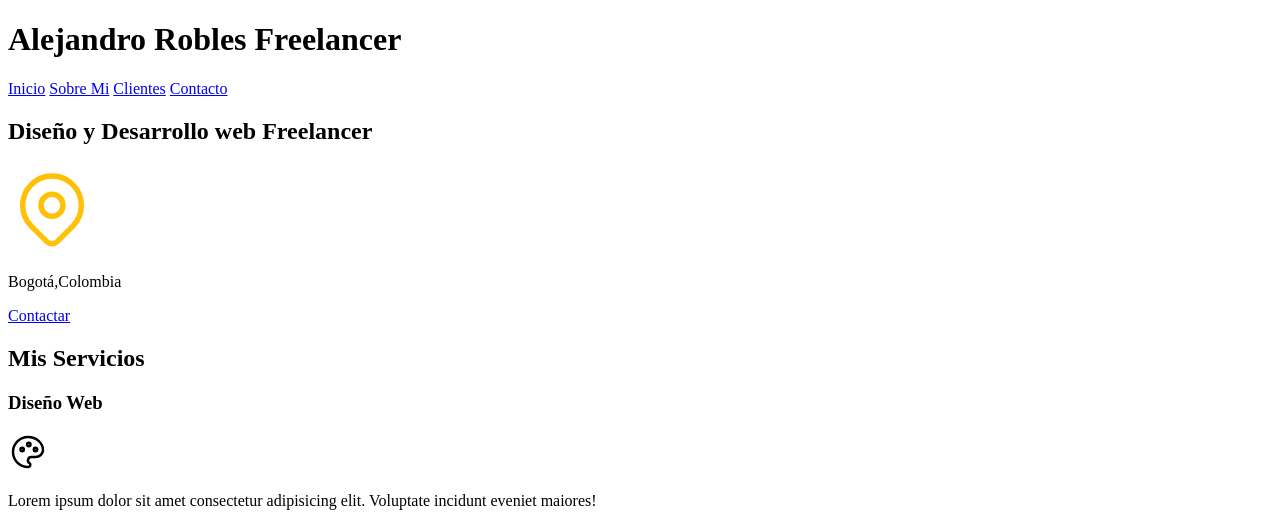
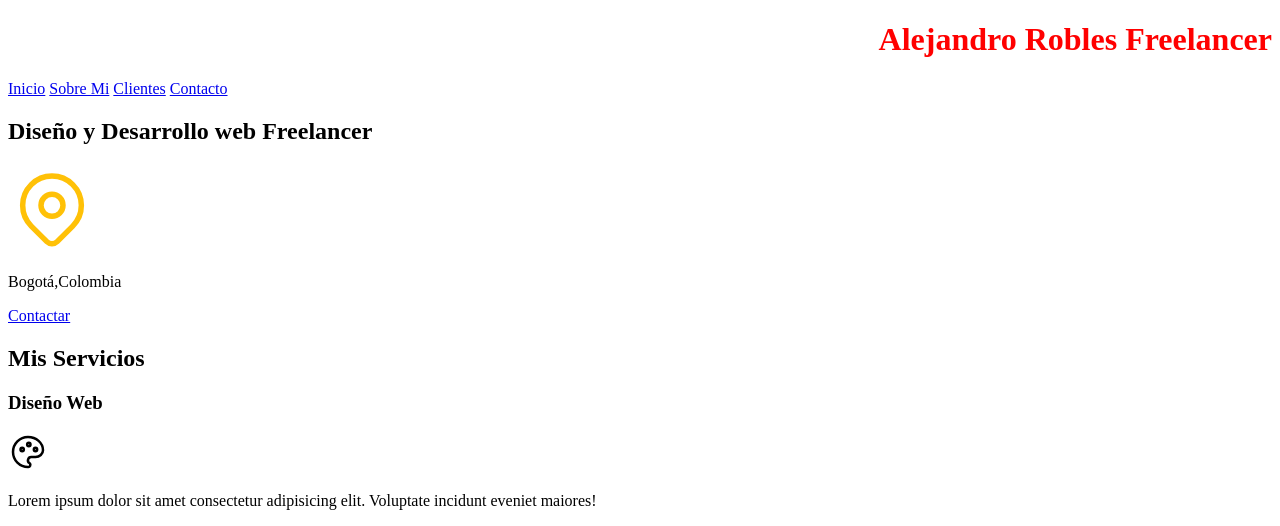
Before and after one commit to Tedspyx/Sitio-Freelancer, a plain HTML site: page index.html in a window 1280 px wide. Shown: the top 526 px of the page. Drawn offline with Linux system fonts and the light colour scheme.

Commit message:
Se crea carpeta css con archivo css y README

```diff
--- /dev/null
+++ b/css/style.css
@@ -0,0 +1,4 @@
+h1 {
+    text-align: right;
+    color: red;
+}
--- a/index.html
+++ b/index.html
@@ -4,6 +4,7 @@
     <meta charset="UTF-8">
     <meta name="viewport" content="width=device-width, initial-scale=1.0">
     <title>Diseñador Freelancer</title>
+    <link rel="stylesheet" href="css/style.css">
 </head>
 <body>
     <header>
```
Also changed, not shown: 1 other file.
